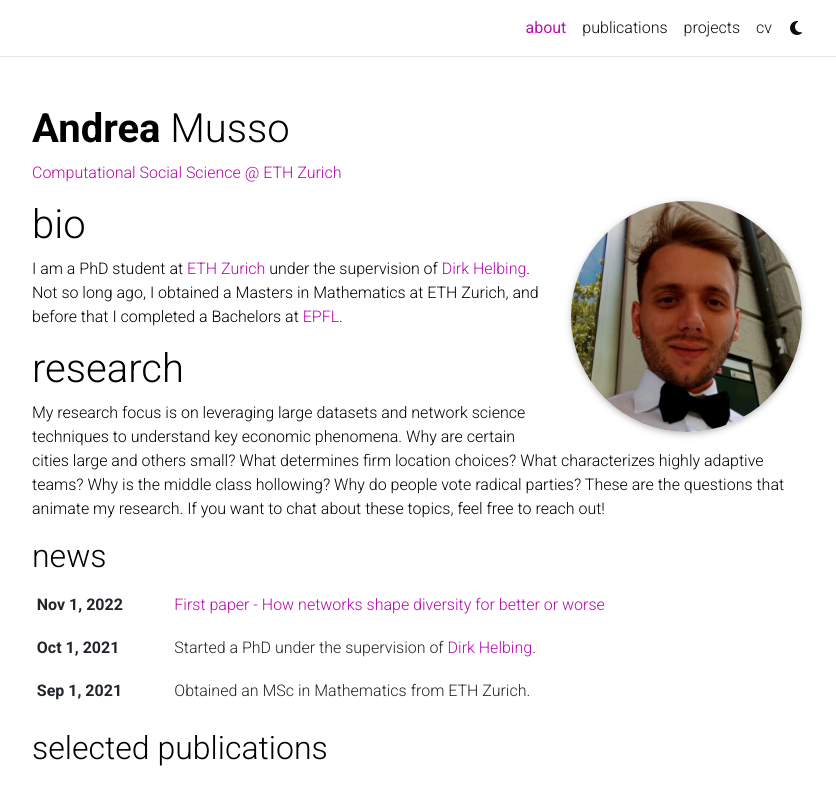
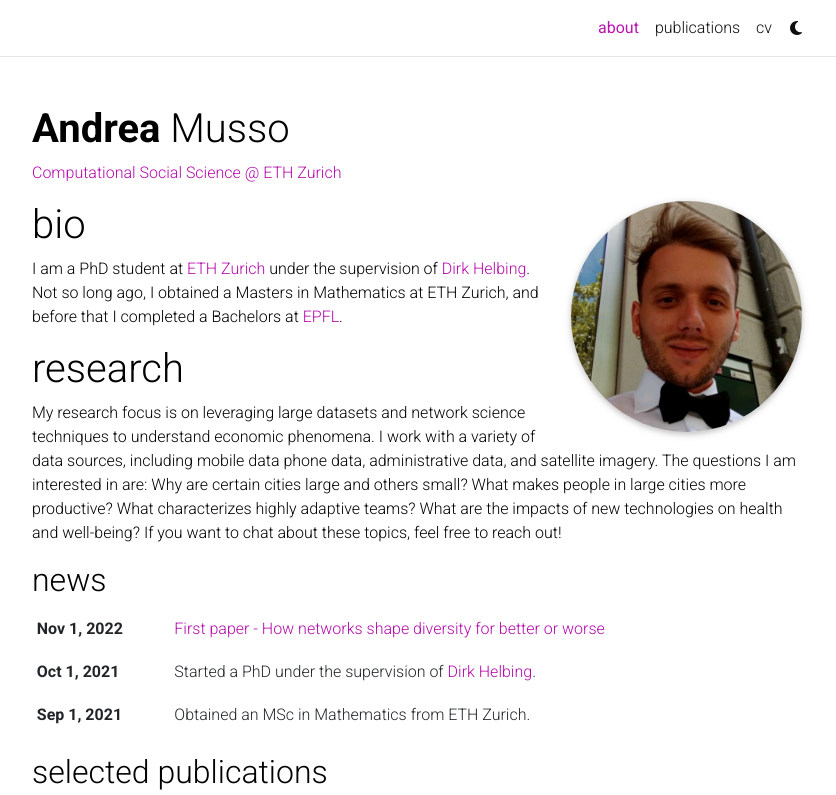
Before and after one commit to andreamusso96/andreamusso96.github.io, a Jekyll site: the page built from _pages/about.md, in a window 1280 px wide and 1189 px high, cut to the strip 0-795 px from the top of the window. Shown: the whole strip, without its empty margins (223-1059 px from the left). Built offline with Jekyll 4.4.1, drawn with Linux system fonts in a browser that asks for light colours; comment, search, counter and statistics services are not loaded; a style sheet for code colours, icons or effects is not loaded.

Commit message:
Udpated CV

```diff
--- a/_pages/about.md
+++ b/_pages/about.md
@@ -20,6 +20,8 @@
 Not so long ago, I obtained a Masters in Mathematics at ETH Zurich, and before that I completed a Bachelors at [EPFL](https://www.epfl.ch/en/).
 
 # research
-My research focus is on leveraging large datasets and network science techniques to understand key economic phenomena.
-Why are certain cities large and others small? What determines firm location choices? What characterizes highly adaptive teams? Why is the middle class hollowing? Why do people vote radical parties? These are the questions that animate my research.
+My research focus is on leveraging large datasets and network science techniques to understand economic phenomena.
+I work with a variety of data sources, including mobile data phone data, administrative data, and satellite imagery.
+The questions I am interested in are: Why are certain cities large and others small? What makes people in large cities more productive? What characterizes highly adaptive teams?
+What are the impacts of new technologies on health and well-being?
 If you want to chat about these topics, feel free to reach out!
```
Also changed, not shown: _pages/projects.md (+1 -1 lines), 1 other file.
